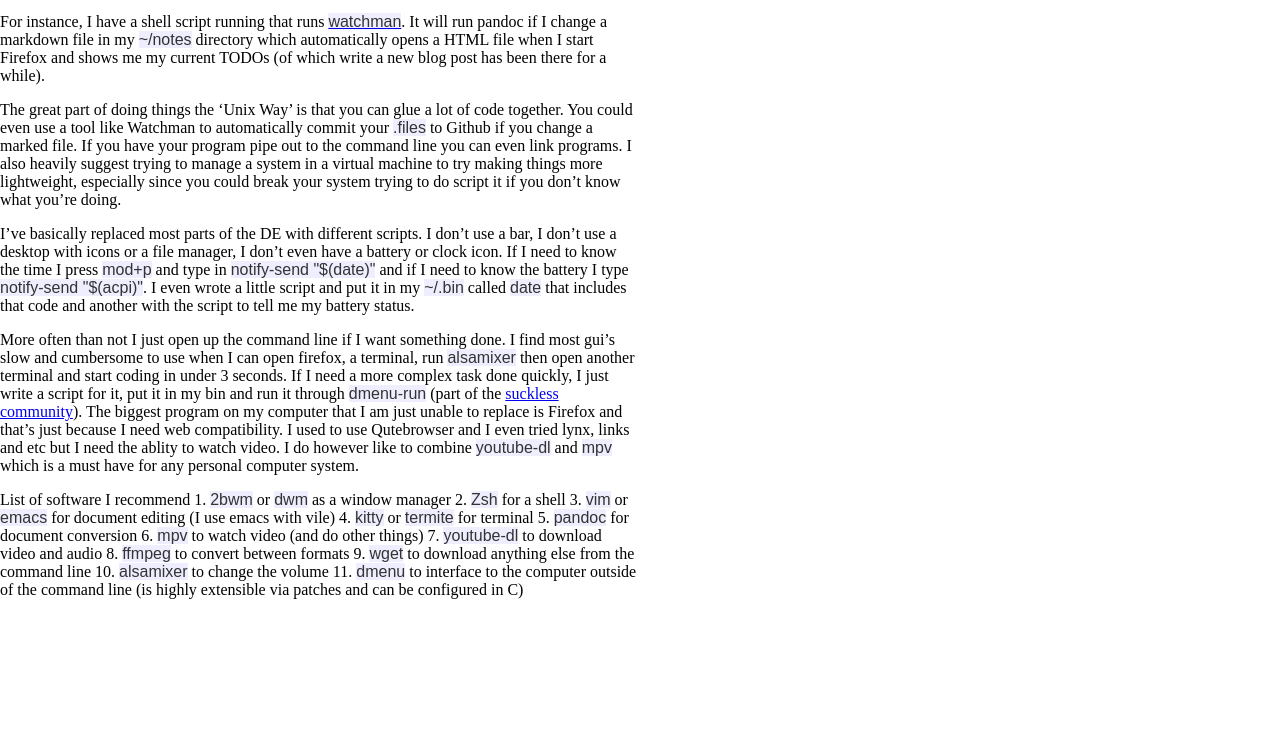
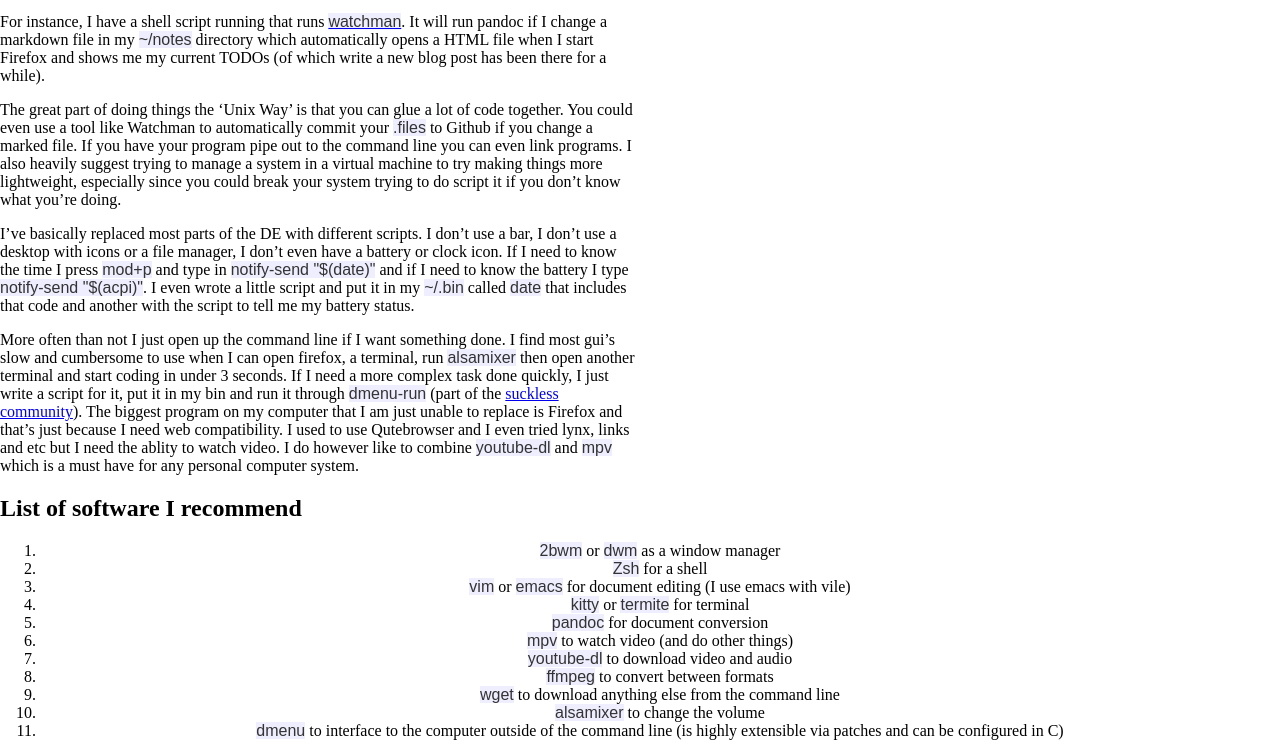
Before and after one commit to XiKuuKy/xikuuky.insomnia247.nl, a plain HTML site: page 1.html in a window 1280 px wide. Shown: the part 125-881 px from the top of the page. Before the commit the page ends 800 px from the top, so only its background shows below. Drawn offline with Linux system fonts and the light colour scheme.

Commit message:
Fixed list

```diff
--- a/1.html
+++ b/1.html
@@ -3,6 +3,19 @@
 <p>Using programming to quickly glue tools together can be incredibly useful. Certain languages are incredibly useful to administrate a system. My favorite languages to use are <code>Perl6</code>, <code>Common Lisp</code>, <code>Scheme</code>, <code>Ruby</code>, <code>Crystal</code>, <code>Racket</code>, <code>C</code> (for my WM, 2bwm) and <code>Zsh</code>.</p>
 <p>For instance, I have a shell script running that runs <a href="https://github.com/facebook/watchman"><code>watchman</code></a>. It will run pandoc if I change a markdown file in my <code>~/notes</code> directory which automatically opens a HTML file when I start Firefox and shows me my current TODOs (of which write a new blog post has been there for a while).</p>
 <p>The great part of doing things the ‘Unix Way’ is that you can glue a lot of code together. You could even use a tool like Watchman to automatically commit your <code>.files</code> to Github if you change a marked file. If you have your program pipe out to the command line you can even link programs. I also heavily suggest trying to manage a system in a virtual machine to try making things more lightweight, especially since you could break your system trying to do script it if you don’t know what you’re doing.</p>
-<p>I’ve basically replaced most parts of the DE with different scripts. I don’t use a bar, I don’t use a desktop with icons or a file manager, I don’t even have a battery or clock icon. If I need to know the time I press <code>mod+p</code> and type in <code>notify-send "$(date)"</code> and if I need to know the battery I type <code>notify-send "$(acpi)"</code>. I even wrote a little script and put it in my <code>~/.bin</code> called <code>date</code> that includes that code and another with the script to tell me my battery status.</p>
+<p>I’ve basically replaced most parts of the DE with different scripts. I don’t use a bar, I don’t use a desktop with icons or a file manager, I don’t even have a battery or clock icon. If I need to know the time I press <wbr><code>mod+p</code> and type in<wbr> <code>notify-send "$(date)"</code> and if I need to know the battery<wbr> I type<wbr> <code>notify-send "$(acpi)"</code>. I even wrote a little script and put it in my <code>~/.bin</code> called <code>date</code> that includes that code and another with the script to tell me my battery status.</p>
 <p>More often than not I just open up the command line if I want something done. I find most gui’s slow and cumbersome to use when I can open firefox, a terminal, run <code>alsamixer</code> then open another terminal and start coding in under 3 seconds. If I need a more complex task done quickly, I just write a script for it, put it in my bin and run it through <code>dmenu-run</code> (part of the <a href="http://suckless.org/">suckless community</a>). The biggest program on my computer that I am just unable to replace is Firefox and that’s just because I need web compatibility. I used to use Qutebrowser and I even tried lynx, links and etc but I need the ablity to watch video. I do however like to combine <code>youtube-dl</code> and <code>mpv</code> which is a must have for any personal computer system.</p>
-<p>List of software I recommend 1. <code>2bwm</code> or <code>dwm</code> as a window manager 2. <code>Zsh</code> for a shell 3. <code>vim</code> or <code>emacs</code> for document editing (I use emacs with vile) 4. <code>kitty</code> or <code>termite</code> for terminal 5. <code>pandoc</code> for document conversion 6. <code>mpv</code> to watch video (and do other things) 7. <code>youtube-dl</code> to download video and audio 8. <code>ffmpeg</code> to convert between formats 9. <code>wget</code> to download anything else from the command line 10. <code>alsamixer</code> to change the volume 11. <code>dmenu</code> to interface to the computer outside of the command line (is highly extensible via patches and can be configured in C)</p>
+<h2 id="list-of-software-i-recommend">List of software I recommend</h2>
+<ol type="1">
+<li><code>2bwm</code> or <code>dwm</code> as a window manager</li>
+<li><code>Zsh</code> for a shell</li>
+<li><code>vim</code> or <code>emacs</code> for document editing (I use emacs with vile)</li>
+<li><code>kitty</code> or <code>termite</code> for terminal</li>
+<li><code>pandoc</code> for document conversion</li>
+<li><code>mpv</code> to watch video (and do other things)</li>
+<li><code>youtube-dl</code> to download video and audio</li>
+<li><code>ffmpeg</code> to convert between formats</li>
+<li><code>wget</code> to download anything else from the command line</li>
+<li><code>alsamixer</code> to change the volume</li>
+<li><code>dmenu</code> to interface to the computer outside of the command line (is highly extensible via patches and can be configured in C)</li>
+</ol>
```
Also changed, not shown: 1 other file.
